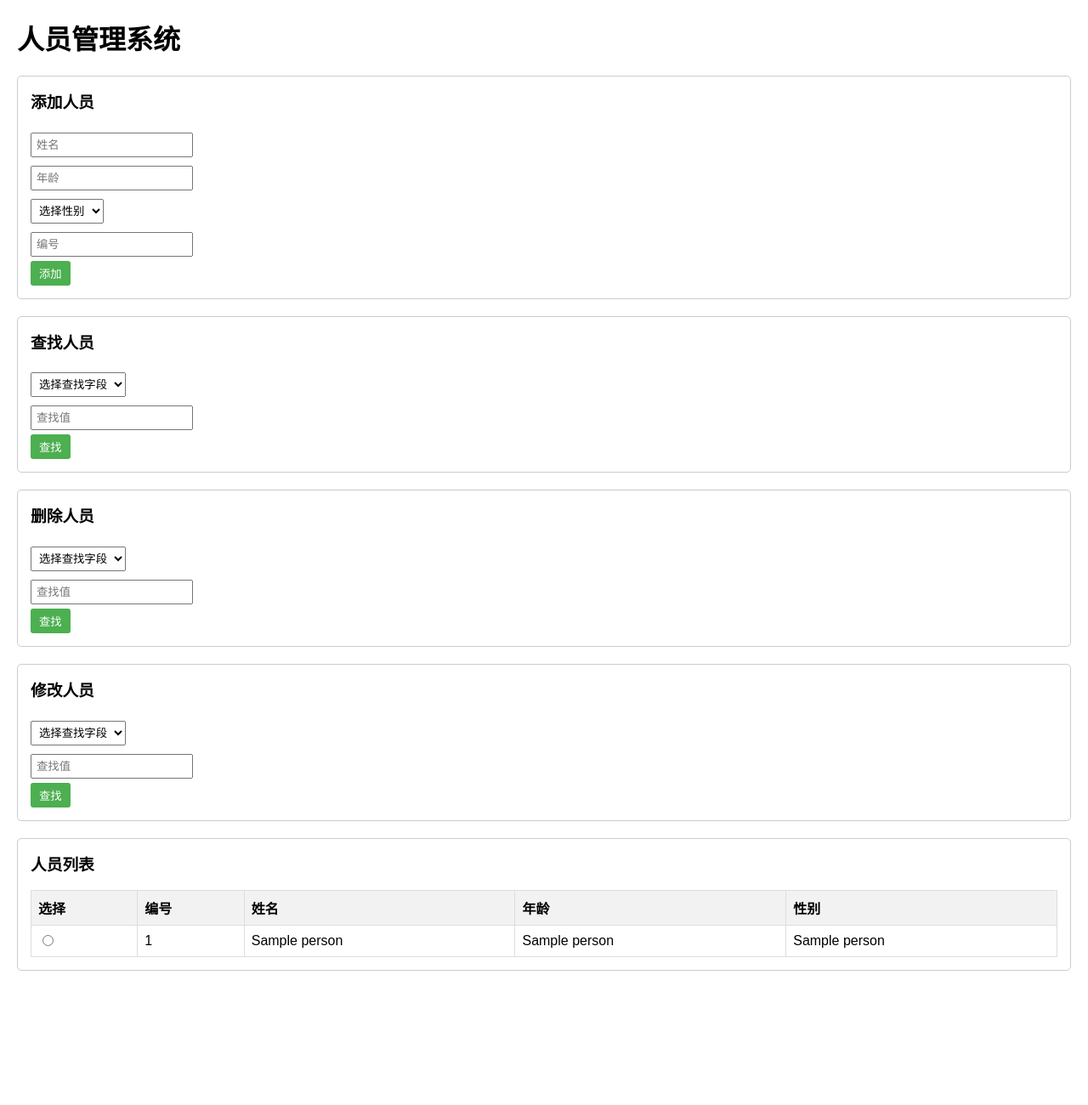
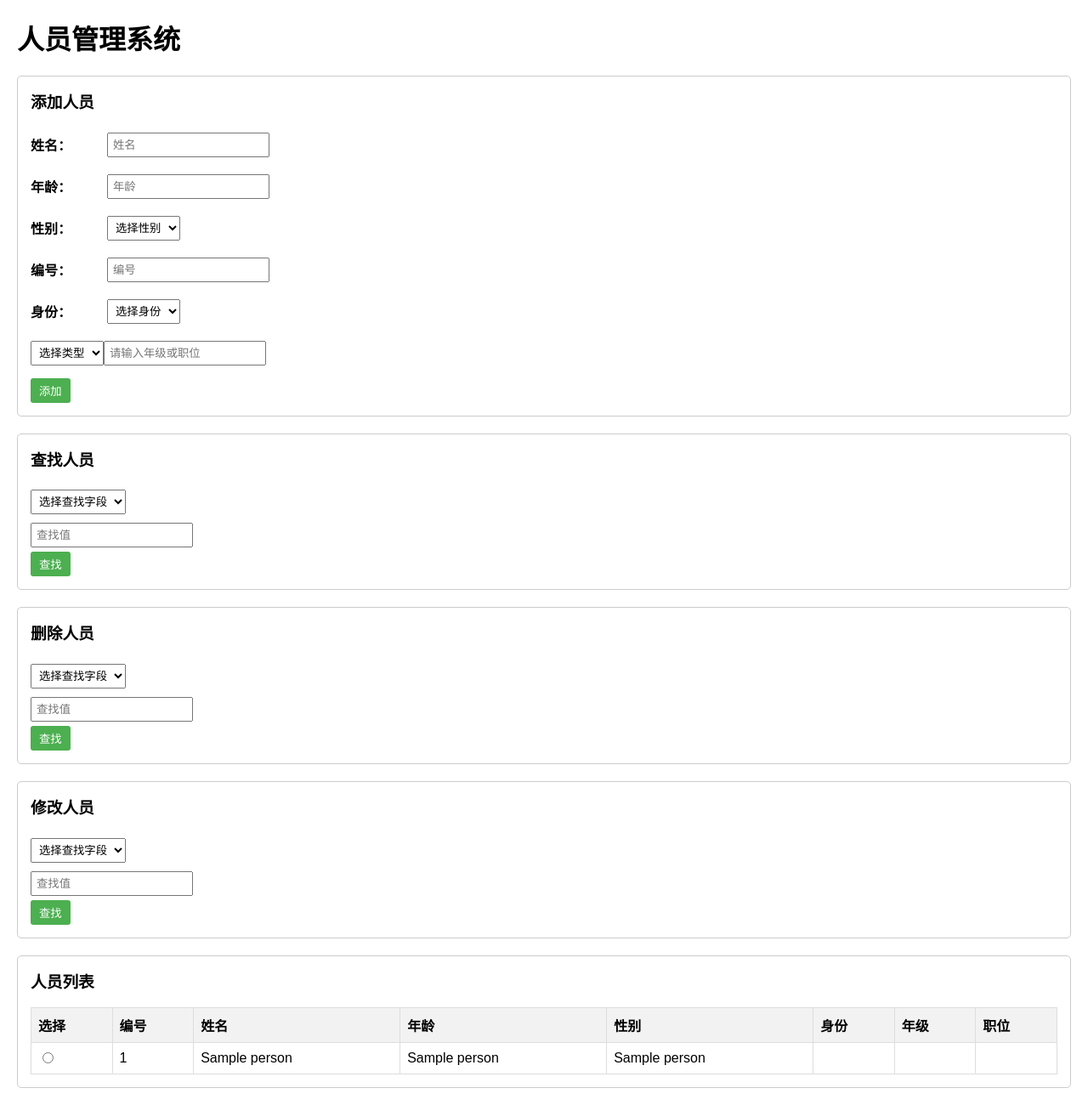
Before and after one commit to NyxEver/UserManage, a Flask app: template templates/main.html in a window 1280 px wide. Shown: the whole page at 85% size. Before the commit the page ends 1142 px from the top, so only its background shows below. Run offline with Flask 3, Linux system fonts and the light colour scheme; the template is opened without the code that fills it: most values are stand-ins (such as "Sample title", 1, 10 or a date in 2020); parts of the project's set-up code (start-up, migrations or seed data) failed here and were passed over.

Commit message:
app.py fix:修正和重写增删改查方法的逻辑 DatabaseManager.py feat：添加雪花算法生成的随机ID值作为主键，重构数据库结构，重写 改 方法的代码逻辑 fix：更正错误的SQL语句 Person.py-Student/Teacher feat：新增ID属性和get_person_ID()方法 refactor：修正部分方法为静态方法，方法不需要访问实例属性 Snowflake.py feat：雪花算法

```diff
--- a/Student.py
+++ b/Student.py
@@ -2,8 +2,8 @@
 from Person import Person
 
 class Student(Person):
-    def __init__(self, name, age, gender, number, role, grade):
-        super().__init__(name, age, gender, number, role)
+    def __init__(self, number, name, age, gender, role, grade, ID=None):
+        super().__init__(number, name, age, gender,  role, ID)
         self.grade = grade
     def get_field_type(self):
         return 'Student'
--- a/Teacher.py
+++ b/Teacher.py
@@ -2,8 +2,8 @@
 from Person import Person
 
 class Teacher(Person):
-    def __init__(self, name, age, gender, number, role, position):
-        super().__init__(name, age, gender, number, role)
+    def __init__(self, number, name, age, gender, role, position, ID=None):
+        super().__init__(number, name, age, gender, role, ID)
         self.position =position#职位
     def get_field_type(self):
         return 'Teacher'
--- a/app.py
+++ b/app.py
@@ -1,7 +1,8 @@
 from flask import Flask, render_template, request, redirect, url_for
-from DatabaseManager import all_person, person_find, update_value, person_update
+from DatabaseManager import all_person
+from SQL_account import verify_account, register_account
+
 from Person import Person
-from SQL_account import verify_account, register_account
 from Student import Student
 from Teacher import Teacher
 
@@ -51,30 +52,34 @@ def main():
     return render_template('main.html', results=results_all)
 
 
-@app.route('/add_people', methods=['POST', 'GET'])
+@app.route('/add_people', methods=['POST'])
 def add_people():
-    number = request.form['number']
-    name = request.form['name']
-    age = request.form['age']
-    gender = request.form['gender']
-    role = request.form['role']
-    input_status = request.form['input_status']
-    if input_status == 'grade':
-        student = Student(number, name, age, gender, role, input_status)
-        result_add = student.save_SQL()
-    elif input_status == 'position':
-        teacher = Teacher(number, name, age, gender, role, input_status)
-        result_add = teacher.save_SQL()
-    if result_add:  # 检查返回的布尔值
-        return redirect(url_for('main'))
-    else:
-        return "添加失败"
+    try:
+        number = request.form['number']
+        name = request.form['name']
+        age = int(request.form['age'])
+        gender = request.form['gender']
+        role = request.form['role']
+        input_status = request.form['input_status']
+        status_value = request.form['status_value']
+        if input_status == 'grade':
+            student = Student(number, name, age, gender, role, status_value)
+            result_add = student.save_SQL()
+        elif input_status == 'position':
+            teacher = Teacher(number, name, age, gender, role, status_value)
+            result_add = teacher.save_SQL()
+        if result_add:
+            return redirect(url_for('main'))
+        else:
+            return "添加失败"
+    except ValueError as error:
+        return f"输入数据格式错误：{error}"
 
 
-@app.route('/delete_people', methods=['POST', 'GET'])
+@app.route('/delete_people', methods=['POST'])
 def delete_people():
     field_type = request.form['field_type']
-    del_value = request.form['del_value']
+    del_value = request.form['value_1']
     list_number = request.form.get('list_number')
     person_find_data = Person.find_SQL(field_type,del_value)
     list_number = int(list_number)
@@ -83,29 +88,44 @@ def delete_people():
         person_obj = Student(person_data[0], person_data[1], person_data[2], person_data[3], person_data[4], person_data[5])
     elif person_data[4]=='Teacher':
         person_obj = Teacher(person_data[0], person_data[1], person_data[2], person_data[3], person_data[4], person_data[5])
-    #field_list_value = request.form.get('field_list_value')
     result_delete = person_obj.delete_SQL()
     if result_delete:
         return redirect(url_for('main'))
     else:
         return "未找到 or 删除失败"
 
-@app.route('/update_people', methods=['POST', 'GET'])
+@app.route('/update_people', methods=['POST'])
 def update_people():
     field_type = request.form.get('field_type')
     value_find = request.form.get('value_1')
+    person_find_data = Person.find_SQL(field_type, value_find)
     list_number = request.form.get('list_number')
     list_number = int(list_number)
-    original_dict = Person.update_dict(field_type, value_find, list_number)
+    person_data = person_find_data[list_number]
+    if person_data[4]=='Student':
+        original_person_obj = Student(person_data[0], person_data[1], person_data[2], person_data[3], person_data[4], person_data[5], person_data[6])
+    elif person_data[4]=='Teacher':
+        original_person_obj = Teacher(person_data[0], person_data[1], person_data[2], person_data[3], person_data[4], person_data[5], person_data[6])
+    original_dict = dict(zip(['number', 'name', 'age', 'gender','role','grade','position'], person_data))
     if not original_dict:
         return "未找到要修改的记录"
-    new_values = [
-        request.form.get('name', original_dict['name']),  # 如果未提供则使用原值
+    new_values_list = [
+        int(request.form.get('number', original_dict['number'])),# 如果未提供则使用原值
+        request.form.get('name', original_dict['name']),
         int(request.form.get('age', original_dict['age'])),
         request.form.get('gender', original_dict['gender']),
-        int(request.form.get('number', original_dict['number']))
+        request.form.get('role', original_dict['role']),
+        request.form.get('grade', original_dict['grade']),
+        request.form.get('position', original_dict['position']),
     ]
-    result_update= Person.update_SQL(original_dict, new_values)
+    if new_values_list[4] == 'Student':
+        person_obj = Student(new_values_list[0], new_values_list[1], new_values_list[2], new_values_list[3], new_values_list[4],
+                             new_values_list[5], new_values_list[6])
+    elif new_values_list[4] == 'Teacher':
+        person_obj = Teacher(new_values_list[0], new_values_list[1], new_values_list[2], new_values_list[3], new_values_list[4],
+                             new_values_list[5], new_values_list[6])
+    get_id=original_person_obj.get_person_ID()
+    result_update= person_obj.update_SQL(get_id)
     if result_update:
         return redirect(url_for('main'))
     else:
--- a/templates/main.html
+++ b/templates/main.html
@@ -53,6 +53,16 @@
             padding: 5px;
             margin: 5px 0;
         }
+        .form-row {
+            display: flex;
+            align-items: center;
+            margin-bottom: 10px;
+        }
+        .form-row label {
+            width: 80px;
+            margin-right: 10px;
+            font-weight: bold;
+        }
     </style>
 </head>
 <body>
@@ -63,21 +73,41 @@
         <div class="form-section">
             <h3>添加人员</h3>
             <form action="/add_people" method="POST">
-                <div>
+                <div class="form-row">
+                    <label>姓名：</label>
                     <input type="text" name="name" placeholder="姓名" required>
                 </div>
-                <div>
+                <div class="form-row">
+                    <label>年龄：</label>
                     <input type="number" name="age" placeholder="年龄" required>
                 </div>
-                <div>
+                <div class="form-row">
+                    <label>性别：</label>
                     <select name="gender" required>
                         <option value="">选择性别</option>
                         <option value="M">男</option>
                         <option value="F">女</option>
                     </select>
                 </div>
-                <div>
+                <div class="form-row">
+                    <label>编号：</label>
                     <input type="number" name="number" placeholder="编号" required>
+                </div>
+                <div class="form-row">
+                    <label>身份：</label>
+                    <select name="role" required>
+                        <option value="">选择身份</option>
+                        <option value="Student">Student</option>
+                        <option value="Teacher">Teacher</option>
+                    </select>
+                </div>
+                <div class="form-row">
+                    <select name="input_status" required>
+                        <option value="">选择类型</option>
+                        <option value="grade">年级</option>
+                        <option value="position">职位</option>
+                    </select>
+                    <input type="text" name="status_value" placeholder="请输入年级或职位" required>
                 </div>
                 <div>
                     <button type="submit">添加</button>
@@ -96,6 +126,9 @@
                         <option value="age">年龄</option>
                         <option value="gender">性别</option>
                         <option value="number">编号</option>
+                        <option value="role">身份</option>
+                        <option value="grade">年级</option>
+                        <option value="position">职位</option>
                     </select>
                 </div>
                 <div>
@@ -118,6 +151,9 @@
                         <option value="age">年龄</option>
                         <option value="gender">性别</option>
                         <option value="number">编号</option>
+                        <option value="role">身份</option>
+                        <option value="grade">年级</option>
+                        <option value="position">职位</option>
                     </select>
                 </div>
                 <div>
@@ -139,6 +175,9 @@
                         <p><strong>年龄：</strong><span id="deletePersonAge"></span></p>
                         <p><strong>性别：</strong><span id="deletePersonGender"></span></p>
                         <p><strong>编号：</strong><span id="deletePersonNumber"></span></p>
+                        <p><strong>身份：</strong><span id="deletePersonRole"></span></p>
+                        <p><strong>年级：</strong><span id="deletePersonGrade"></span></p>
+                        <p><strong>职位：</strong><span id="deletePersonPosition"></span></p>
                     </div>
                     <div>
                         <button type="submit" style="background-color: #f44336;">确认删除</button>
@@ -158,6 +197,9 @@
                         <option value="age">年龄</option>
                         <option value="gender">性别</option>
                         <option value="number">编号</option>
+                        <option value="role">身份</option>
+                        <option value="grade">年级</option>
+                        <option value="position">职位</option>
                     </select>
                 </div>
                 <div>
@@ -191,6 +233,19 @@
                         <input type="number" name="number" id="updateNumber" placeholder="新编号">
                     </div>
                     <div>
+                        <select name="role" id="updateRole">
+                            <option value="">选择身份</option>
+                            <option value="Student">Student</option>
+                            <option value="Teacher">Teacher</option>
+                        </select>
+                    </div>
+                    <div>
+                        <input type="text" name="grade" id="updateGrade" placeholder="新年级">
+                    </div>
+                    <div>
+                        <input type="text" name="position" id="updatePosition" placeholder="新职位">
+                    </div>
+                    <div>
                         <button type="submit">确认修改</button>
                     </div>
                 </div>
@@ -202,6 +257,12 @@
             <h3>人员列表</h3>
             {% if search_performed %}
                 <div style="margin-bottom: 10px; padding: 8px; background-color: #f0f0f0; border-radius: 4px;">
+                    <!-- 在查询结果显示区域添加 -->
+                    <!-- 问题代码 -->
+                    {% if people_data %}
+                    <input type="hidden" id="currentSearchFieldType" value="{{ search_field }}">
+                    <input type="hidden" id="currentSearchValue" value="{{ search_value }}">
+                    {% endif %}
                     {% if results %}
                         <p>查找结果：找到 {{ results|length }} 条符合"{{ search_field }}"为"{{ search_value }}"的记录</p>
                     {% else %}
@@ -217,6 +278,9 @@
                     <th>姓名</th>
                     <th>年龄</th>
                     <th>性别</th>
+                    <th>身份</th>
+                    <th>年级</th>
+                    <th>职位</th>
                 </tr>
 
                 {% if results %}
@@ -229,11 +293,14 @@
                             <td>{{ person[1] }}</td>
                             <td>{{ person[2] }}</td>
                             <td>{{ person[3] }}</td>
+                            <td>{{ person[4] if person|length > 4 else '' }}</td>
+                            <td>{{ person[5] if person|length > 5 else '' }}</td>
+                            <td>{{ person[6] if person|length > 6 else '' }}</td>
                         </tr>
                     {% endfor %}
                 {% else %}
                     <tr>
-                        <td colspan="5" style="text-align: center;">暂无数据</td>
+                        <td colspan="8" style="text-align: center;">暂无数据</td>
                     </tr>
                 {% endif %}
             </table>
@@ -268,7 +335,11 @@
             document.getElementById('updateNumber').value = cells[1].textContent.trim();
             document.getElementById('updateName').value = cells[2].textContent.trim();
             document.getElementById('updateAge').value = cells[3].textContent.trim();
-            document.getElementById('updateGender').value = cells[4].textContent.trim();
+            // 修正数据映射
+            document.getElementById('updateGender').value = cells[4].textContent.trim(); // 应该是 cells[3]
+            document.getElementById('updateRole').value = cells[5].textContent.trim();   // 应该是 cells[4]
+            document.getElementById('updateGrade').value = cells[6] ? cells[6].textContent.trim() : '';
+            document.getElementById('updatePosition').value = cells[7] ? cells[7].textContent.trim() : '';
 
             // 处理删除表单
             handleDeleteSelection(radio);
@@ -292,9 +363,13 @@
             const deleteSearchFieldType = document.querySelector('#deleteSearchForm select[name="field_type"]').value;
             const deleteSearchValue = document.querySelector('#deleteSearchForm input[name="value_1"]').value;
 
+            // 直接使用当前搜索条件，移除不必要的代码
+            const currentSearchFieldType = document.getElementById('currentSearchFieldType')?.value || "name";
+            const currentSearchValue = document.getElementById('currentSearchValue')?.value || cells[2].textContent.trim();
+
             // 设置删除表单的隐藏字段
-            document.getElementById('deleteFieldType').value = deleteSearchFieldType || "number";
-            document.getElementById('deleteValue1').value = deleteSearchValue || cells[1].textContent.trim();
+            document.getElementById('deleteFieldType').value = currentSearchFieldType;
+            document.getElementById('deleteValue1').value = currentSearchValue;
             document.getElementById('deleteSelectedIndex').value = radio.value;
 
             // 显示要删除的人员信息
@@ -302,6 +377,9 @@
             document.getElementById('deletePersonName').textContent = cells[2].textContent.trim();
             document.getElementById('deletePersonAge').textContent = cells[3].textContent.trim();
             document.getElementById('deletePersonGender').textContent = cells[4].textContent.trim();
+            document.getElementById('deletePersonRole').textContent = cells[5] ? cells[5].textContent.trim() : '';
+            document.getElementById('deletePersonGrade').textContent = cells[6] ? cells[6].textContent.trim() : '';
+            document.getElementById('deletePersonPosition').textContent = cells[7] ? cells[7].textContent.trim() : '';
         }
     </script>
 </body>
```
Also changed, not shown: DatabaseManager.py (+93 -52 lines), Person.py (+14 -17 lines), Snowflake.py (added, +47 -0 lines).
